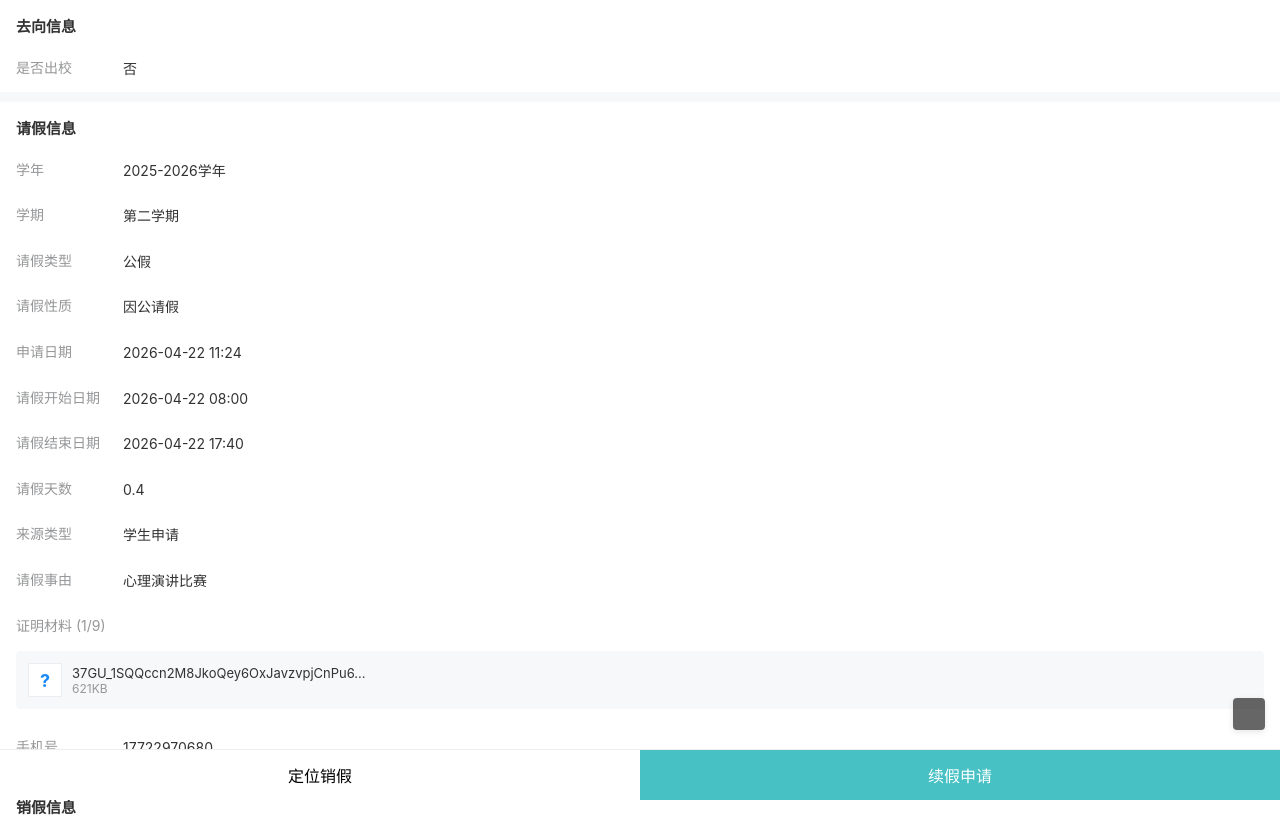
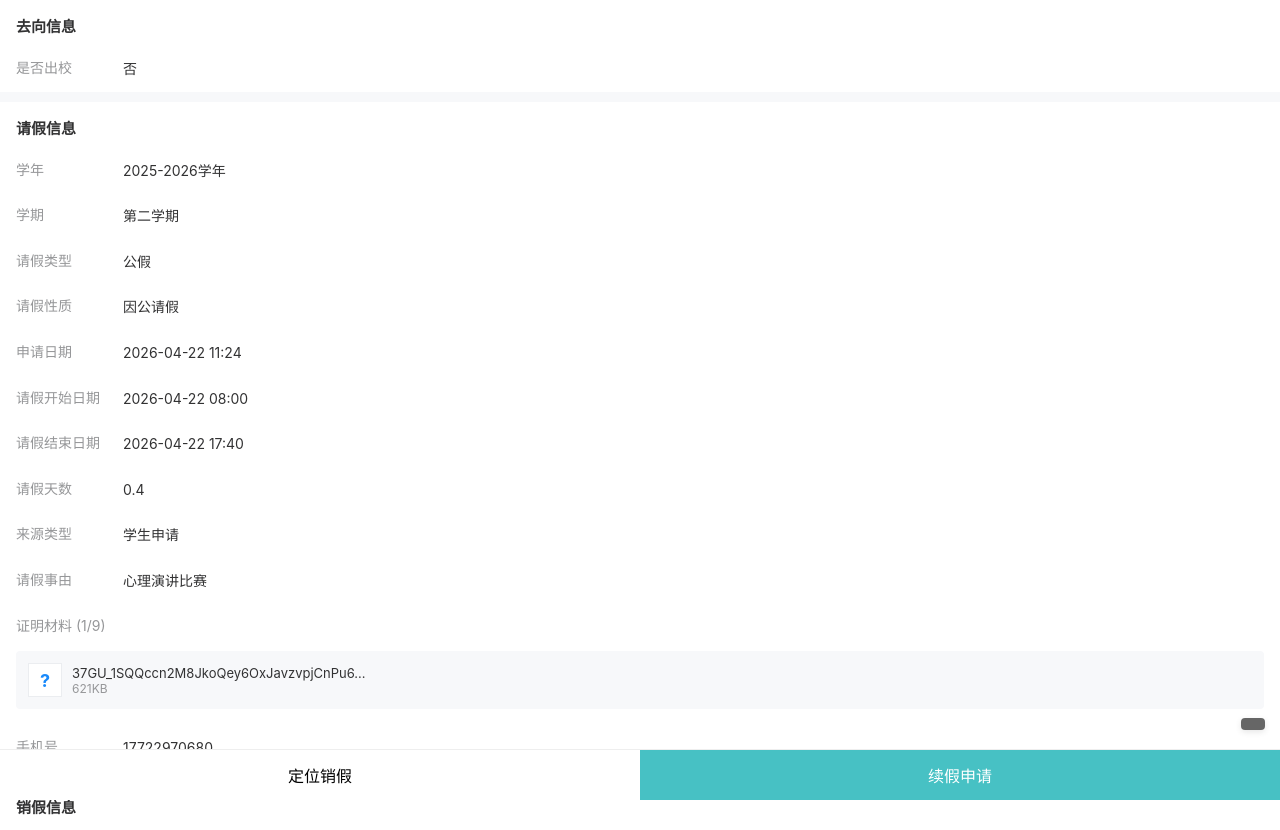
Before and after one commit to guage9288/Sign-in, a plain HTML site: page index.html in a window 1280 px wide. Shown: the top 830 px of the page. Drawn offline with Linux system fonts and the light colour scheme.

Commit message:
Update index.html

```diff
--- a/index.html
+++ b/index.html
@@ -27,8 +27,8 @@
             position: fixed;
             right: 15px;
             bottom: 70px;
-            width: 32px;
-            height: 32px;
+            width: 10px;
+            height: 10px;
             background: rgba(0, 0, 0, 0.2);
             border: none;
             border-radius: 50%;
```
